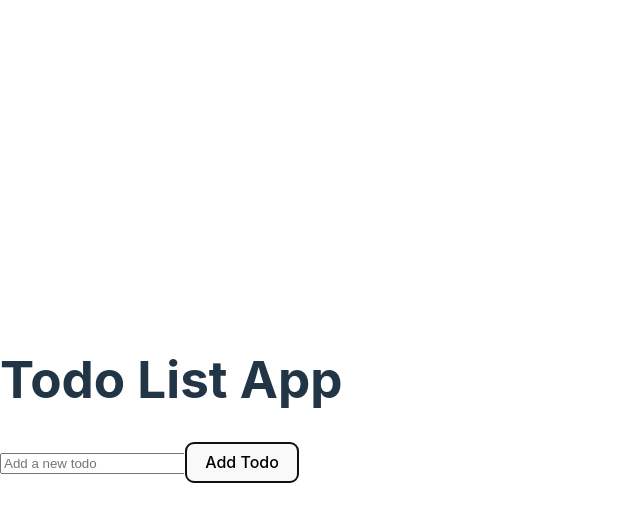
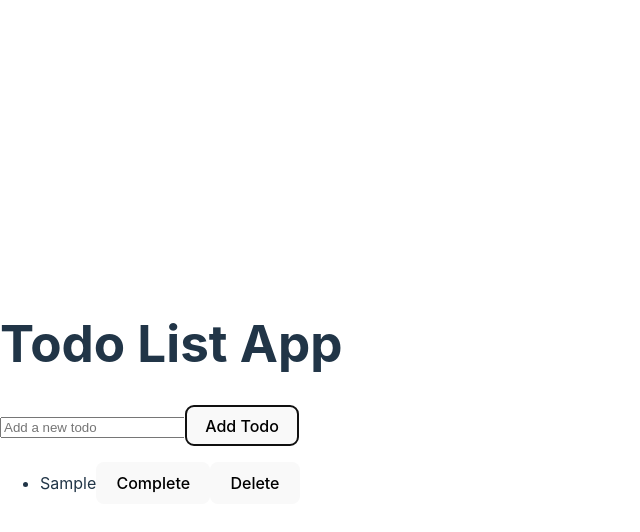
Before and after one commit to palism1/my-todo-app, a React (Vite) app: page / in a window 1280 px wide. Both pictures are taken after typing "Sample" into the empty fields and a click on the button "Add Todo". Shown: the top 532 px of the page, without its empty margins (0-640 px from the left). Built offline with nearby package versions, Linux system fonts and the light colour scheme.

Commit message:
Fixed toggleTodo and deleteTodo functions

```diff
--- a/src/App.tsx
+++ b/src/App.tsx
@@ -1,23 +1,38 @@
 import { useState } from "react";
 
-interface Todo{
+interface Todo {
   id: number;
   text: string;
-  completed: boolean
+  completed: boolean;
 }
 
 const App: React.FC = () => {
   const [todos, setTodos] = useState<Todo[]>([]);
-  const [inputValue, setInputValue] = useState<string>('')
+  const [inputValue, setInputValue] = useState<string>("");
 
   const addTodo = () => {
+    if (!inputValue.trim()) return; // Prevent empty todos
     const newTodo: Todo = {
       id: Math.random(),
       text: inputValue,
-      completed: false
+      completed: false,
     };
     setTodos([...todos, newTodo]);
-    setInputValue('');
+    setInputValue("");
+  };
+
+  // Toggle the completion status of a to do
+  const toggleTodo = (id: number) => {
+    setTodos(
+      todos.map((todo) =>
+        todo.id === id ? { ...todo, completed: !todo.completed } : todo
+      )
+    );
+  };
+
+  // Delete a to do
+  const deleteTodo = (id: number) => {
+    setTodos(todos.filter((todo) => todo.id !== id));
   };
 
   return (
@@ -28,8 +43,22 @@
         value={inputValue}
         onChange={(e) => setInputValue(e.target.value)}
         placeholder="Add a new todo"
-        />
-        <button onClick={addTodo}>Add Todo</button>
+      />
+      <button onClick={addTodo}>Add Todo</button>
+
+      {/* Displaying the Todos */}
+      <ul>
+        {todos.map((todo) => (
+          <li key={todo.id}>
+            {todo.text}
+            <button onClick={() => toggleTodo(todo.id)}>
+              {todo.completed ? "Undo" : "Complete"}
+            </button>
+            {/* Here's the key part */}
+            <button onClick={() => deleteTodo(todo.id)}>Delete</button>
+          </li>
+        ))}
+      </ul>
     </div>
   );
 };
```
